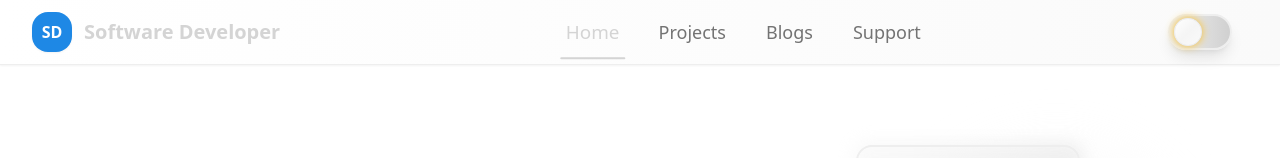
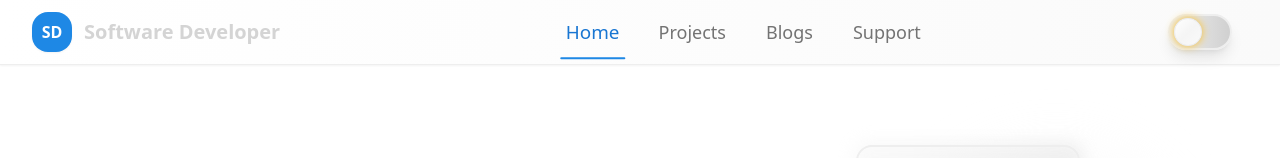
Before and after one commit to Soumyodeep-Dey/SD-portfolio, a React (Vite) app: page / in a window 1280 px wide. Shown: the top 158 px of the page. Built offline with nearby package versions, Linux system fonts and the light colour scheme.

Commit message:
UI upgradation

```diff
--- a/src/components/Header/Header.jsx
+++ b/src/components/Header/Header.jsx
@@ -8,11 +8,11 @@ function Header() {
   const navLinkClasses = ({ isActive }) =>
     `relative block py-3 px-4 text-lg font-medium transition-all duration-300 transform
      ${isActive
-      ? 'text-dark-900 dark:text-light-50 scale-105'
-      : 'text-dark-700 dark:text-light-300 hover:text-dark-900 dark:hover:text-light-50 hover:scale-105'
+      ? 'text-primary-700 dark:text-primary-300 scale-105'
+      : 'text-dark-700 dark:text-light-300 hover:text-primary-700 dark:hover:text-primary-300 hover:scale-105'
     }
      after:content-[''] after:absolute after:bottom-0 after:left-1/2 after:w-3/4 after:h-0.5
-     after:bg-dark-900 dark:after:bg-light-50 after:rounded-full
+     after:bg-primary-600 dark:after:bg-primary-300 after:rounded-full
      after:transform after:scale-x-0 after:origin-center after:-translate-x-1/2
      hover:after:scale-x-100 after:transition-transform after:duration-300
      ${isActive ? 'after:scale-x-100' : ''}
```
